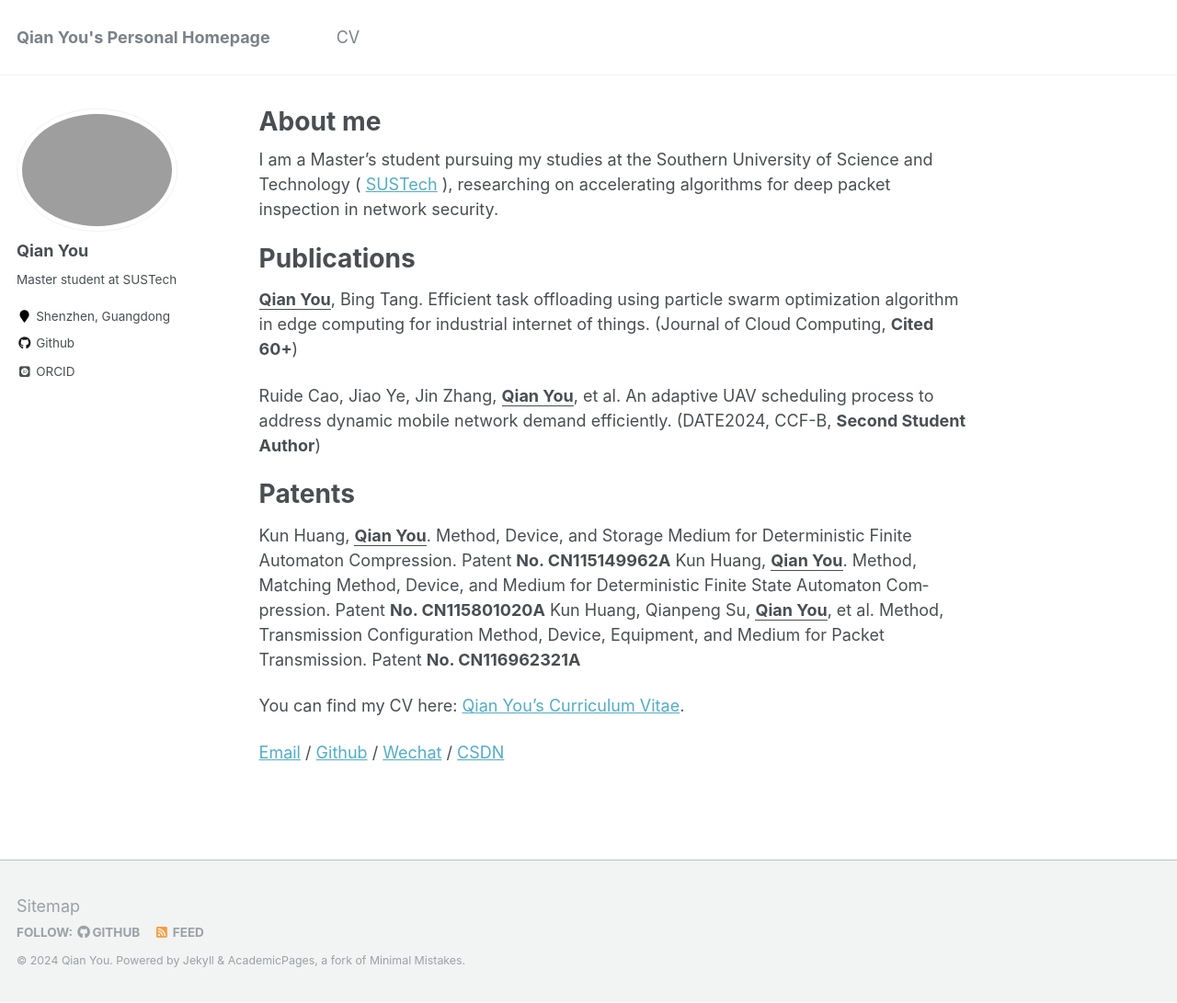
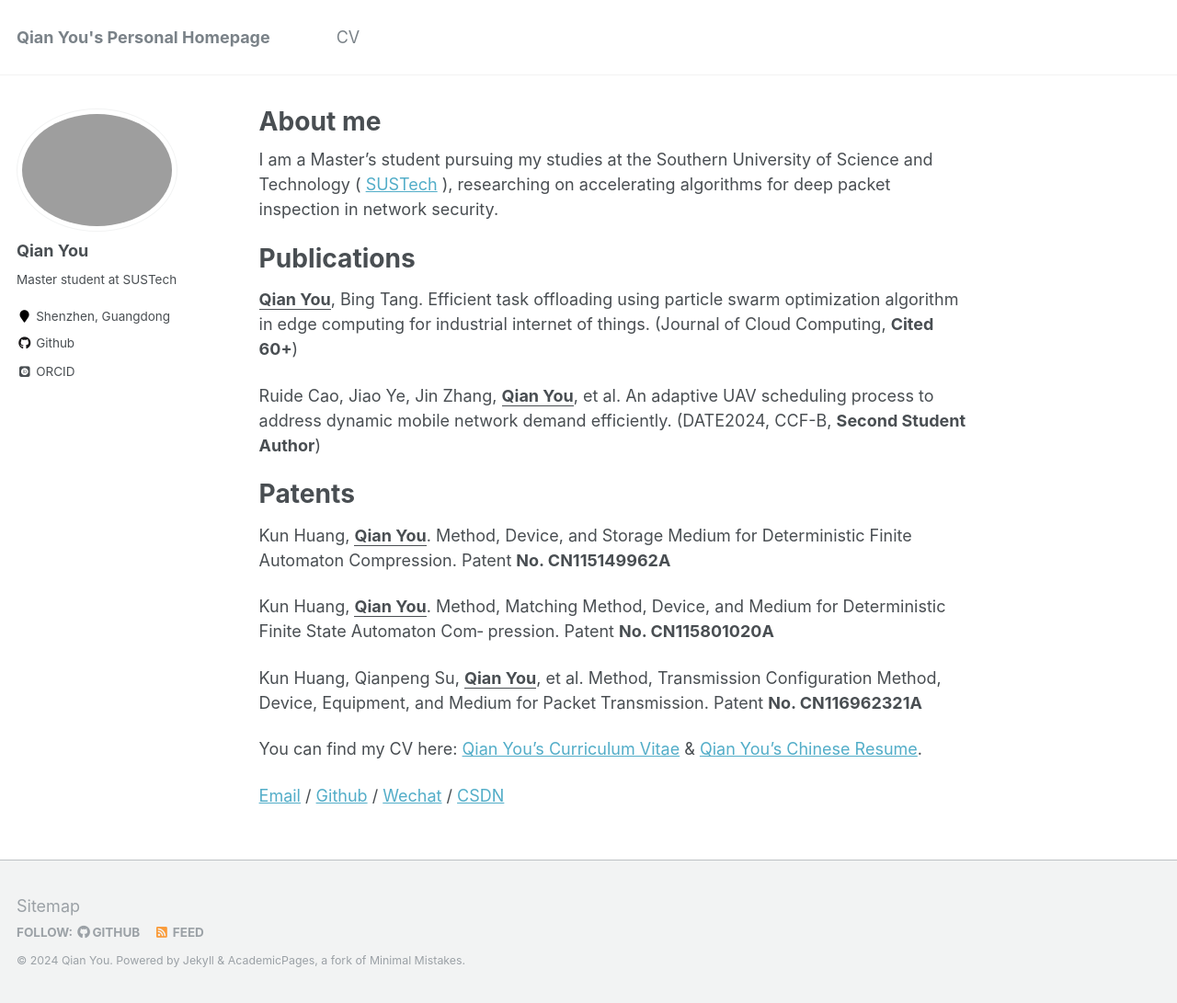
Before and after one commit to hiyouqian/hiyouqian.github.io, a Jekyll site: the page built from _pages/about.md, in a window 1280 px wide and 1091 px high. Shown: the whole window at 92% size. Built offline with Jekyll 4.4.1, drawn with Linux system fonts in a browser that asks for light colours; some web fonts are replaced.

Commit message:
20240408 chinese resume

```diff
--- a/_pages/about.md
+++ b/_pages/about.md
@@ -22,11 +22,13 @@ Ruide Cao, Jiao Ye, Jin Zhang, **<u>Qian You</u>**, et al. An adaptive UAV sched
 
 Kun Huang, **<u>Qian You</u>**. Method, Device, and Storage Medium for Deterministic Finite Automaton Compression. Patent
 **No. CN115149962A**
+
 Kun Huang, **<u>Qian You</u>**. Method, Matching Method, Device, and Medium for Deterministic Finite State Automaton Com‑
 pression. Patent **No. CN115801020A**
+
 Kun Huang, Qianpeng Su, **<u>Qian You</u>**, et al. Method, Transmission Configuration Method, Device, Equipment, and Medium
 for Packet Transmission. Patent **No. CN116962321A**
 
-You can find my CV here: [Qian You's Curriculum Vitae](../assets/yq_en.pdf).
+You can find my CV here: [Qian You's Curriculum Vitae](../assets/yq_en.pdf) & [Qian You's Chinese Resume](../assets/Resume_yq.pdf).
 
 [Email](mailto:hiyouqian@163.com) / [Github](https://github.com/hiyouqian) / [Wechat](../images/wechat_youqian.jpg) / [CSDN](https://blog.csdn.net/weixin_46646569?type=blog)
```
